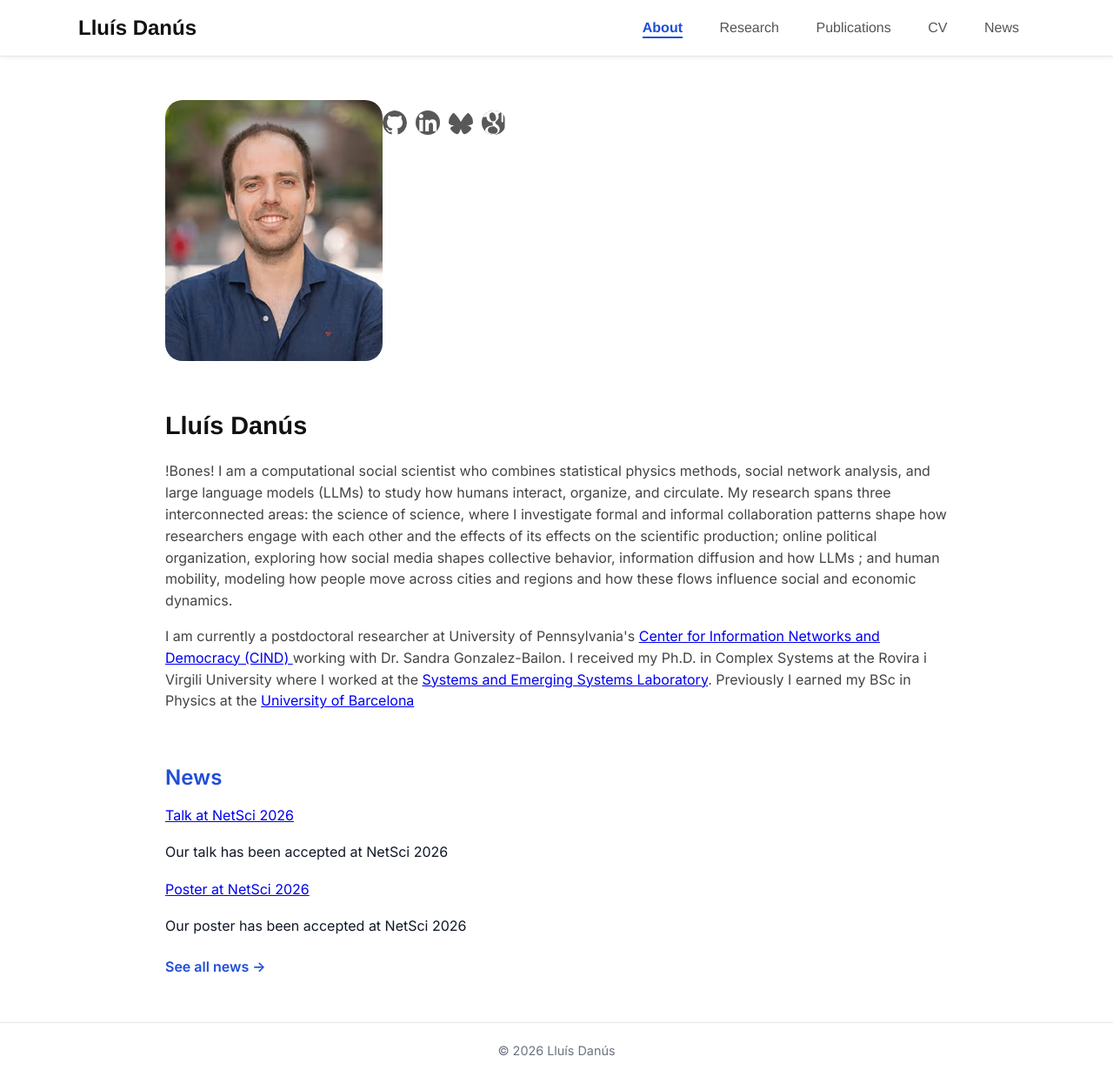
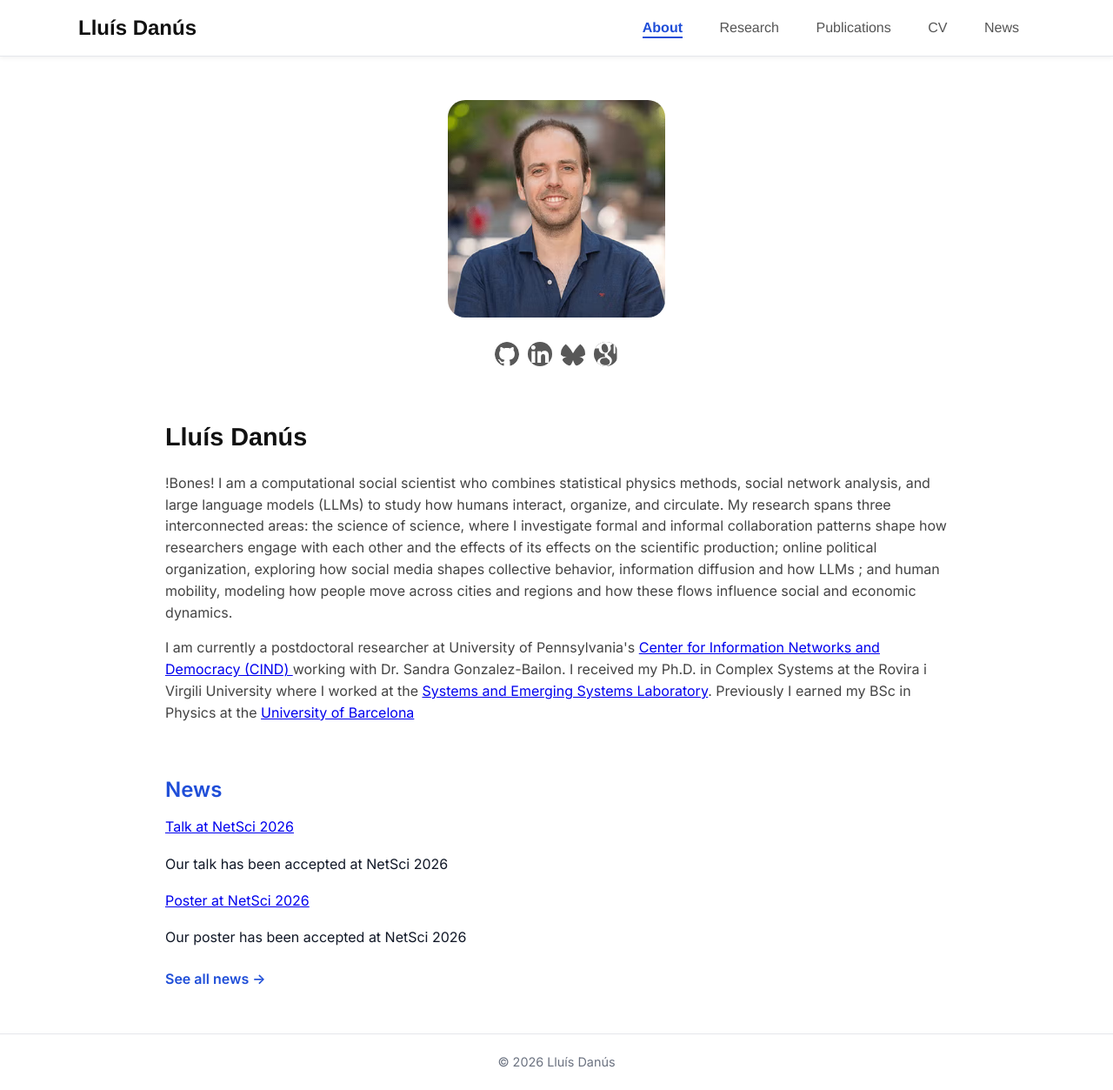
Before and after one commit to lluisdanus/lluisdanus.github.io, a Jekyll site: the page built from index.md, in a window 1280 px wide and 1253 px high. Shown: the whole window at 87% size. Built offline with Jekyll 4.4.1, drawn with Linux system fonts in a browser that asks for light colours.

```diff
--- a/assets/style.css
+++ b/assets/style.css
@@ -296,11 +296,11 @@
   gap: 2rem;
 }
 
-
-
 .about-photo {
-  flex: 0 0 300px;     /* fixed width (adjust as needed) */
   display: flex;
+  flex-direction: column;   /* THIS is the key line */
+  align-items: center;
+  gap: 1rem;
 }
 
 .about-photo img {
```
